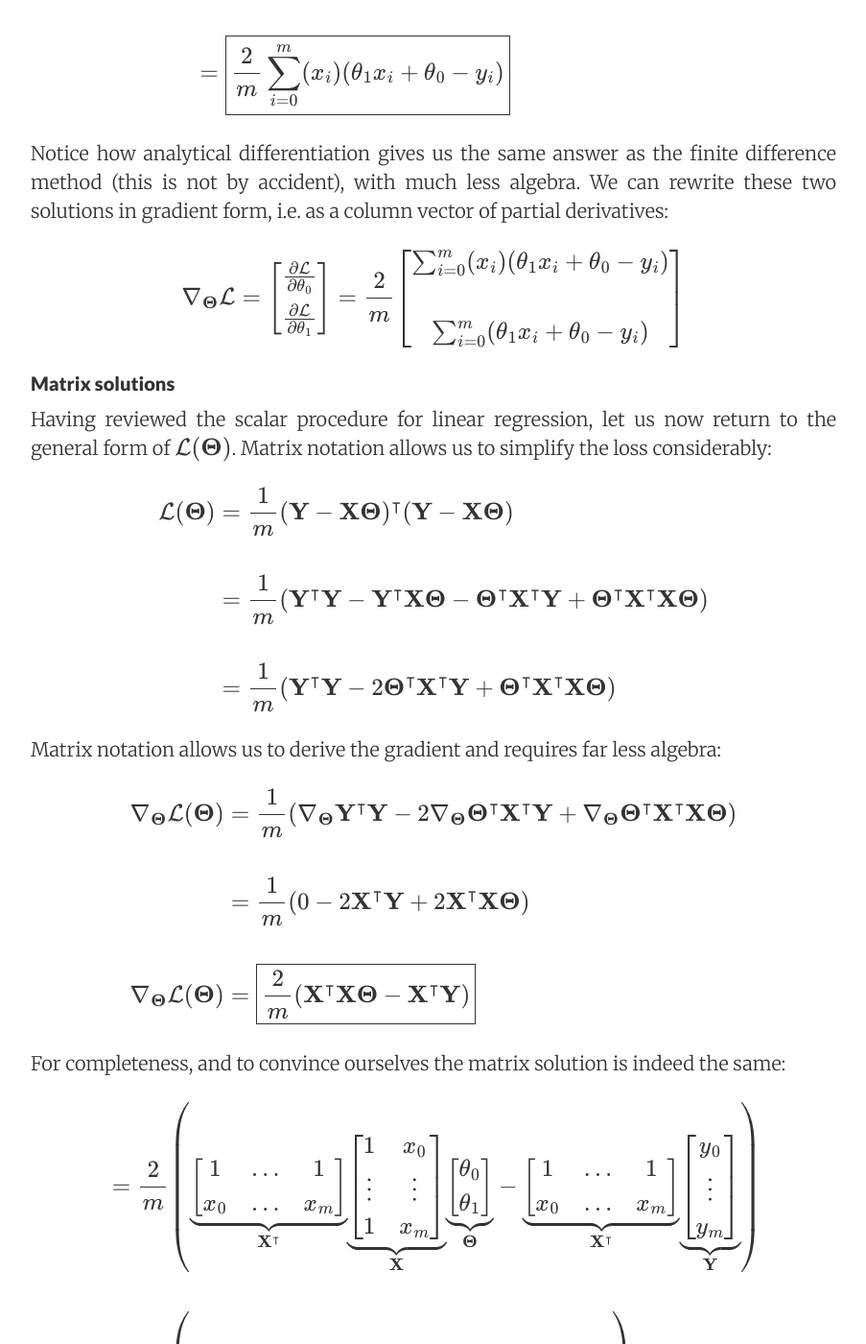
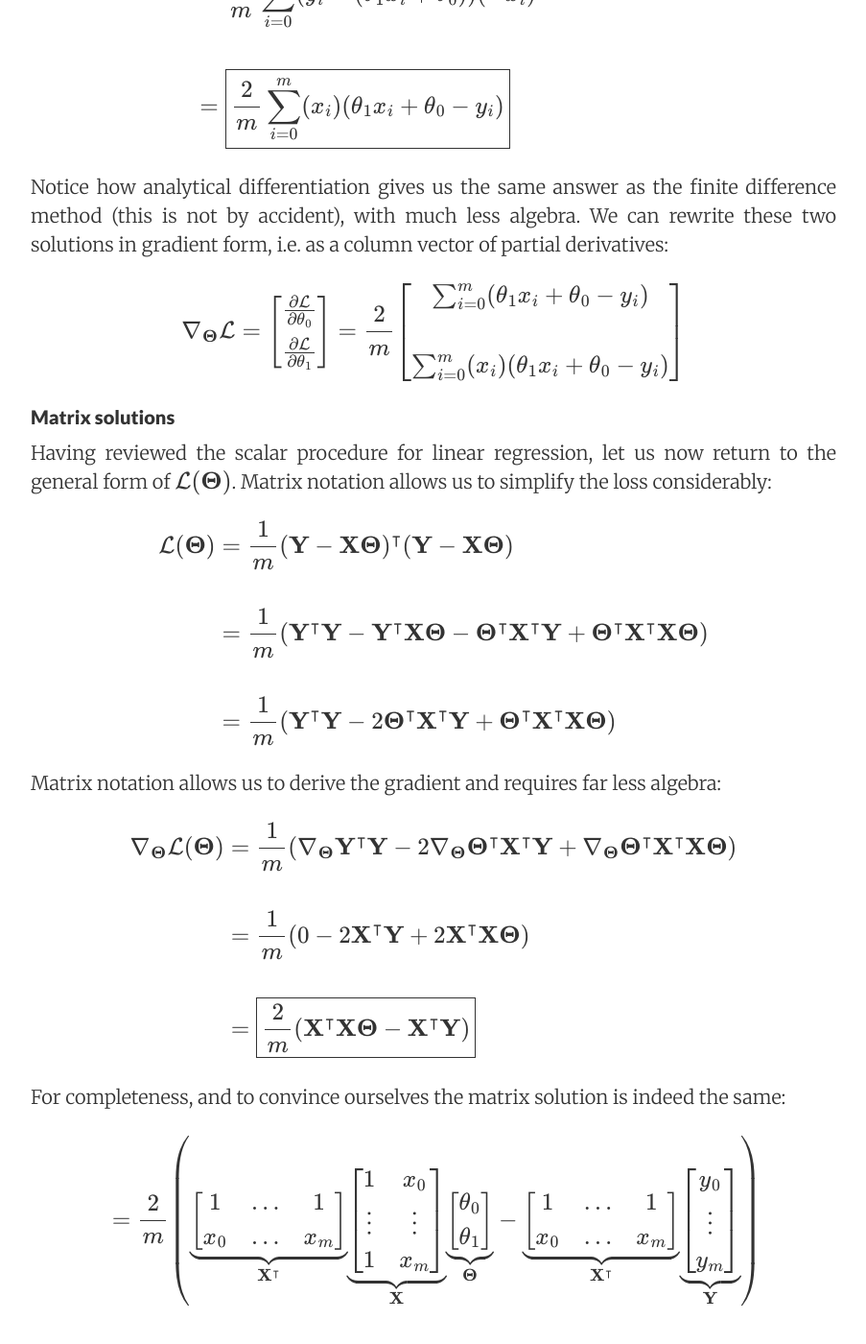
Before and after one commit to math-bootcamp/math-bootcamp.github.io, a Jekyll site: the page built from _posts/2019-07-23-the-derivative.md, in a window 1280 px wide and 1400 px high, scrolled down 6565 px. Shown: the whole window at 96% size, without its empty margins (188-1091 px from the left). Built offline with Jekyll 4.4.1, drawn with Linux system fonts in a browser that asks for light colours; formulas are drawn with MathJax 3; part of the change alters nothing that is shown; some of the changed text lies outside the part shown.

Commit message:
refactor sections and fix row order

```diff
--- a/_posts/2019-07-23-the-derivative.md
+++ b/_posts/2019-07-23-the-derivative.md
@@ -102,7 +102,7 @@ $$\mathcal{L}(\mathbf{X}, \mathbf{Y}; \mathbf{\Theta}) = ||\mathbf{Y} - \mathbf{
 
 $$\mathbf{\Theta}^* = \underset{\mathbf{\Theta}}{\operatorname{argmin}}\mathcal{L}(\mathbf{X}, \mathbf{Y}; \mathbf{\Theta})$$
 
-#### Multivariable solution
+#### Finite Difference Method
 
 First, we consider the scalar case, where $$\mathbf{\hat f}(\mathbf{X}; \mathbf{\Theta}) = \hat f(x; \theta_1, \theta_0) = \theta_1 x + \theta_0$$. Since $$\mathbf{X}, \mathbf{Y}$$ are considered to be fixed, we can rewrite $$\mathcal{L}(\mathbf{X}, \mathbf{Y}; \mathbf{\Theta})$$ as simply:
 
@@ -122,6 +122,8 @@ $$\begin{align}
 \frac{\partial\mathcal{L}}{\partial \theta_1} & = \underset{h \rightarrow 0}{\operatorname{lim}} \frac{1}{2hm}\sum_{i=0}^m\left(4hx_i (\theta_1 x_i + \theta_0 - y_i)\right) \\\\ & = \boxed{\frac{2}{m}\sum_{i=0}^m(x_i)(\theta_1 x_i + \theta_0 - y_i)}
 \end{align}$$
 
+#### Partial Differentiation
+
 Alternatively, we can calculate the partials analytically, by applying the chain rule:
 
 $$\begin{align}\frac{\partial\mathcal{L}}{\partial \theta_0} & = \frac{\partial}{\partial \theta_0}\frac{1}{m}\sum_{i=0}^m(y_i - (\theta_1 x_i + \theta_0))^2 \\\\ & = \frac{1}{m}\sum_{i=0}^m 2 (y_i - (\theta_1 x_i + \theta_0))\frac{\partial}{\partial \theta_0}(y_i - (\theta_1 x_i + \theta_0)) \\\\ & = \frac{2}{m}\sum_{i=0}^m(y_i - (\theta_1 x_i + \theta_0))(-1) \\\\ & = \boxed{\frac{2}{m}\sum_{i=0}^m(\theta_1 x_i + \theta_0 - y_i)}\end{align}$$
@@ -137,7 +139,7 @@ $$
      \frac{\partial\mathcal{L}}{\partial \theta_1}
  \end{bmatrix} = \frac{2}{m}
 \begin{bmatrix}
-\sum_{i=0}^m(x_i)(\theta_1 x_i + \theta_0 - y_i) \\\\ \sum_{i=0}^m(\theta_1 x_i + \theta_0 - y_i)
+\sum_{i=0}^m(\theta_1 x_i + \theta_0 - y_i) \\\\ \sum_{i=0}^m(x_i)(\theta_1 x_i + \theta_0 - y_i)
 \end{bmatrix}
 $$
 
@@ -149,7 +151,7 @@ $$\begin{align}\mathcal L(\mathbf{\Theta}) & = \frac{1}{m} (\mathbf Y - \mathbf
 
 Matrix notation allows us to derive the gradient and requires far less algebra:
 
-$$\begin{align}\nabla_{\mathbf{\Theta}}\mathcal L(\mathbf{\Theta}) & = \frac{1}{m} (\nabla_{\mathbf{\Theta}}\mathbf Y^\intercal \mathbf Y - 2 \nabla_{\mathbf{\Theta}} \mathbf \Theta^\intercal \mathbf X^\intercal \mathbf Y + \nabla_{\mathbf{\Theta}}\mathbf \Theta^\intercal \mathbf X^\intercal \mathbf X \mathbf \Theta) \\\\ & = \frac{1}{m} ( 0 - 2\mathbf{X}^\intercal \mathbf Y + 2 \mathbf{X}^\intercal \mathbf X \mathbf \Theta ) \\\\ \nabla_{\mathbf{\Theta}}\mathcal L(\mathbf{\Theta}) & = \boxed{\frac{2}{m} (\mathbf{X}^\intercal \mathbf X \mathbf \Theta - \mathbf{X}^\intercal \mathbf Y)}\end{align}$$
+$$\begin{align}\nabla_{\mathbf{\Theta}}\mathcal L(\mathbf{\Theta}) & = \frac{1}{m} (\nabla_{\mathbf{\Theta}}\mathbf Y^\intercal \mathbf Y - 2 \nabla_{\mathbf{\Theta}} \mathbf \Theta^\intercal \mathbf X^\intercal \mathbf Y + \nabla_{\mathbf{\Theta}}\mathbf \Theta^\intercal \mathbf X^\intercal \mathbf X \mathbf \Theta) \\\\ & = \frac{1}{m} ( 0 - 2\mathbf{X}^\intercal \mathbf Y + 2 \mathbf{X}^\intercal \mathbf X \mathbf \Theta ) \\\\ & = \boxed{\frac{2}{m} (\mathbf{X}^\intercal \mathbf X \mathbf \Theta - \mathbf{X}^\intercal \mathbf Y)}\end{align}$$
 
 For completeness, and to convince ourselves the matrix solution is indeed the same:
 
@@ -212,7 +214,7 @@ $$
 \end{align}
 $$
 
-Notice how we recover the same answer as the scalar solution using partial differentiation and finite difference approximation, albeit in a more compact form. For a good introduction to matrix calculus, the textbook by Magnus & Neudecker (2007) [^4] is an excellent guide, of which Petersen & Pedersen (2012) [^2] and Parr & Howard (2018) [^3] offer a review of important identities. If $$\mathbf X^\intercal \mathbf X$$ is invertible, i.e. full-rank, implies a unique solution $$\mathbf \Theta^*$$, which we can solve for directly by setting $$\nabla_{\mathbf{\Theta}}\mathcal{L} = 0$$:
+Notice how we recover the same solution obtained from partial differentiation and finite difference approximation, albeit in a more compact form. For a good introduction to matrix calculus, the textbook by Magnus & Neudecker (2007) [^4] is an excellent guide, of which Petersen & Pedersen (2012) [^2] and Parr & Howard (2018) [^3] offer a review of important identities. If $$\mathbf X^\intercal \mathbf X$$ is invertible, i.e. full-rank, implies a unique solution $$\mathbf \Theta^*$$, which we can solve for directly by setting $$\nabla_{\mathbf{\Theta}}\mathcal{L} = \mathbf{0}$$:
 
 $$\begin{align}0 & = \mathbf X^\intercal \mathbf X \mathbf \Theta - \mathbf X ^ \intercal \mathbf Y \\\\ \mathbf \Theta &= (\mathbf X^\intercal \mathbf X)^{-1}\mathbf X^\intercal\mathbf Y \end{align}$$
 
@@ -222,10 +224,6 @@ $$\mathbf{\Theta}' \leftarrow \mathbf{\Theta} - \alpha \nabla_{\mathbf{\Theta}}\
 
 Typically, $$\alpha \in [0.001, 0.1]$$. Although hyperparameter tuning is required to find a suitable $$\alpha$$ (various improvements like [Nesterov momentum](http://mitliagkas.github.io/ift6085/ift-6085-lecture-6-notes.pdf) and [quasi-Newton methods](https://en.wikipedia.org/wiki/Quasi-Newton_method) also help to accelerate convergence), this procedure is guaranteed to be computationally more efficient than matrix inversion for sufficiently large $$m$$ and $$n$$. In practice, the normal equation is seldom used unless $$m$$ is very small.
 
-#### Automatic Differentiation
-
-TODO: Expand on AD graph
-
 [^1]: [Coppersmith–Winograd algorithm](https://en.wikipedia.org/wiki/Coppersmith%E2%80%93Winograd_algorithm)
 [^2]: [The Matrix Cookbook](https://www.math.uwaterloo.ca/~hwolkowi/matrixcookbook.pdf)
 [^3]: [The Matrix Calculus You Need For Deep Learning](https://explained.ai/matrix-calculus/index.html)
```
